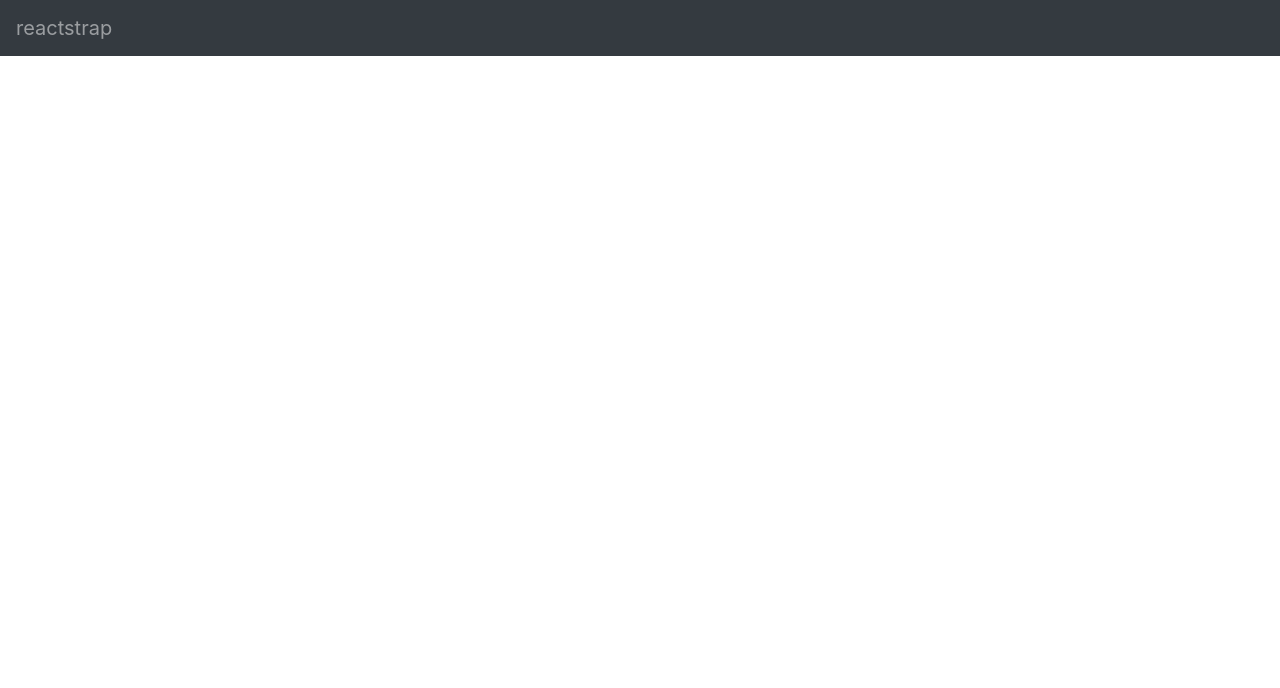
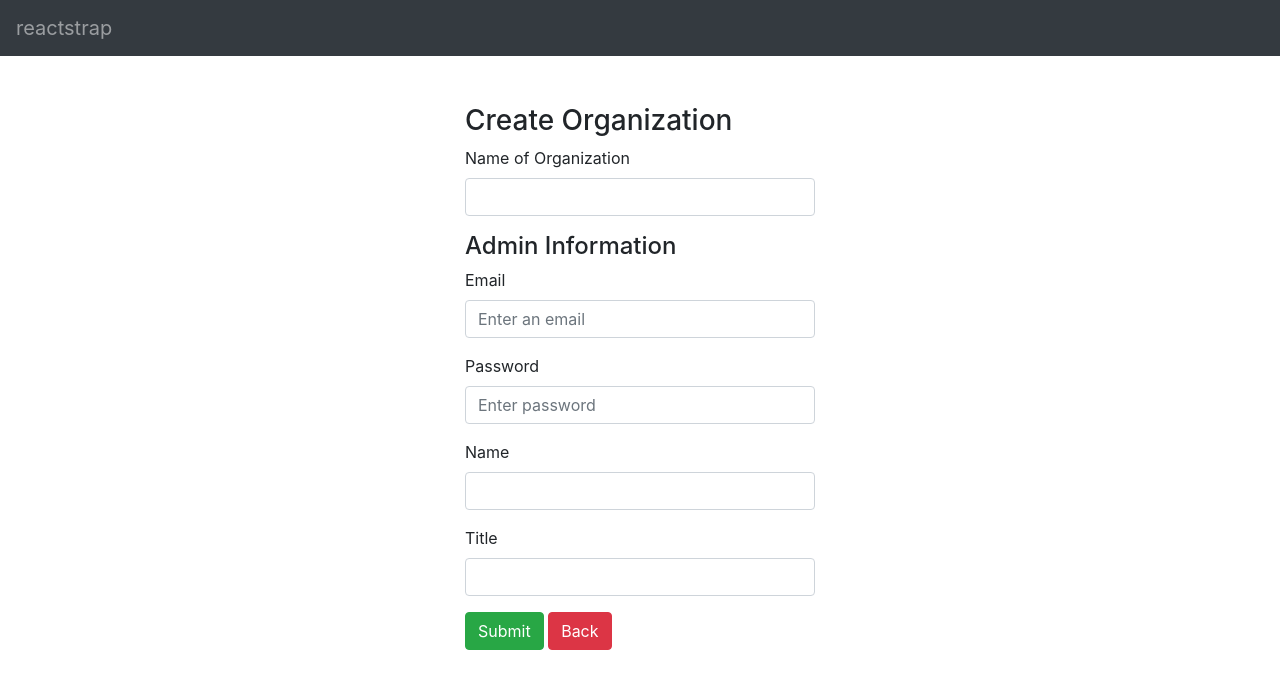
Before and after one commit to chrisshyi/Leave-Manager, a React (Create React App) app in the folder client/: page /sign-up-org in a window 1280 px wide. Shown: the top 688 px of the page. Built offline with nearby package versions, Linux system fonts and the light colour scheme.

Commit message:
Allow org creation
Closes #5. Users can now create a new organization along with an
administrator.

```diff
--- a/client/src/App.js
+++ b/client/src/App.js
@@ -69,8 +69,11 @@ const App = () => {
                         <Route exact path="/">
                             <Landing />
                         </Route>
-                        <Route exact path="/sign-up">
+                        <Route exact path="/sign-up-org">
                             <OrgForm />
+                        </Route>
+                        <Route exact path="/sign-up-personnel">
+                            <PersonnelForm />
                         </Route>
                     </Switch>
                 </Fragment>
--- a/client/src/actions/auth.js
+++ b/client/src/actions/auth.js
@@ -34,6 +34,26 @@ export const loadPersonnel = () => async dispatch => {
     }
 };
 
+
+export const signUp = (orgName, personnelName, email, password, title, history) => async dispatch => {
+    try {
+        await axios.post("/api/orgs", { orgName, personnelName, password, email, title });
+        dispatch(login(email, password));
+        history.push('/');
+    } catch (error) {
+        console.error(error);
+        if (error.hasOwnProperty("response")) {
+            console.error(error.response);
+            if (error.response.hasOwnProperty("errors")) {
+                console.error(error.response.errors);
+            }
+            if (error.response.data.hasOwnProperty("error")) {
+                dispatch(setErrMsg(error.response.data.error.msg));
+            }
+        }
+    }
+}
+
 export const login = (email, password) => async dispatch => {
     try {
         const config = {
--- a/client/src/components/auth/LoginModal.js
+++ b/client/src/components/auth/LoginModal.js
@@ -53,7 +53,7 @@ const LoginModal = props => {
                     <Button color="primary" onClick={toggle} className="mr-3">
                         {buttonLabel}
                     </Button>
-                    <Link to="/sign-up">
+                    <Link to="/sign-up-org">
                         <Button outline color="success">
                             Sign Up{" "}
                         </Button>
--- a/client/src/components/pages/admin/PersonnelAdmin.js
+++ b/client/src/components/pages/admin/PersonnelAdmin.js
@@ -27,7 +27,7 @@ const PersonnelAdmin = props => {
                     ) : (
                         <Link
                             to={{
-                                pathname: `/add-personnel`,
+                                pathname: "/add-personnel",
                                 state: {
                                     nameToEdit: "",
                                     titleToEdit: "",
--- a/client/src/components/pages/forms/OrgForm.js
+++ b/client/src/components/pages/forms/OrgForm.js
@@ -1,5 +1,4 @@
 import React, { useState } from "react";
-import PropTypes from "prop-types";
 import {
     Row,
     Col,
@@ -8,15 +7,25 @@ import {
     FormGroup,
     Label,
     Button,
-    Container
+    Container,
+    Alert
 } from "reactstrap";
-import { Link } from 'react-router-dom';
+import { useHistory } from "react-router-dom";
+import { Link } from "react-router-dom";
+import { signUp } from '../../../actions/auth';
+import { connect } from 'react-redux';
 
 const OrgForm = props => {
+    const { isAuthenticated, signUp, errors } = props;
     const [formData, setFormData] = useState({
-        orgName: ""
+        orgName: "",
+        personnelName: "",
+        password: "",
+        email: "",
+        title: ""
     });
-    const { orgName } = formData;
+    const { title, orgName, personnelName, password, email } = formData;
+    const history = useHistory();
 
     const onChange = e => {
         setFormData({
@@ -24,15 +33,27 @@ const OrgForm = props => {
             [e.target.name]: e.target.value
         });
     };
+    if (isAuthenticated) {
+        history.push('/summary');
+    }
+    const createOrg = () => {
+        signUp(orgName, personnelName, email, password, title, history);
+    };
     return (
         <Container>
             <Row className="mt-5">
                 <Col sm="4" />
                 <Col sm="4">
+                    {errors.errMsg !== "" ? (
+                        <Alert color="danger">{errors.errMsg}</Alert>
+                    ) : (
+                        ""
+                    )}
                     <h3>Create Organization</h3>
                     <Form
                         onSubmit={e => {
                             e.preventDefault();
+                            createOrg();
                         }}
                     >
                         <FormGroup>
@@ -40,14 +61,65 @@ const OrgForm = props => {
                             <Input
                                 type="text"
                                 name="orgName"
+                                required
                                 value={orgName}
                                 onChange={e => onChange(e)}
                                 id="org-name"
                             />
                         </FormGroup>
-                        <Button color="success">Next</Button>
+                        <h4>Admin Information</h4>
+                        <FormGroup>
+                            <Label for="personnel-email">Email</Label>
+                            <Input
+                                type="email"
+                                name="email"
+                                value={email}
+                                onChange={e => onChange(e)}
+                                id="personnel-email"
+                                placeholder="Enter an email"
+                                required
+                            />
+                        </FormGroup>
+                        <FormGroup>
+                            <Label for="personnel-password">Password</Label>
+                            <Input
+                                type="password"
+                                name="password"
+                                value={password}
+                                onChange={e => onChange(e)}
+                                id="personnel-password"
+                                placeholder="Enter password"
+                                minLength="6"
+                                required
+                            />
+                        </FormGroup>
+                        <FormGroup>
+                            <Label for="personnel-name">Name</Label>
+                            <Input
+                                type="text"
+                                value={personnelName}
+                                onChange={e => onChange(e)}
+                                name="personnelName"
+                                id="personnel-name"
+                                required
+                            />
+                        </FormGroup>
+                        <FormGroup>
+                            <Label for="personnel-title">Title</Label>
+                            <Input
+                                type="text"
+                                value={title}
+                                onChange={e => onChange(e)}
+                                name="title"
+                                id="personnel-title"
+                                required
+                            />
+                        </FormGroup>
+                        <Button color="success" type="submit">
+                            Submit
+                        </Button>
                         {"    "}
-                        <Link to={'/'}>
+                        <Link to={"/"}>
                             <Button color="danger">Back</Button>
                         </Link>
                     </Form>
@@ -58,6 +130,9 @@ const OrgForm = props => {
     );
 };
 
-OrgForm.propTypes = {};
+const mapStateToProps = state => ({
+    isAuthenticated: state.auth.isAuthenticated,
+    errors: state.errors
+})
 
-export default OrgForm;
+export default connect(mapStateToProps, { signUp })(OrgForm);
--- a/client/src/components/pages/forms/PersonnelForm.js
+++ b/client/src/components/pages/forms/PersonnelForm.js
@@ -11,7 +11,7 @@ import {
     Input,
     Alert
 } from "reactstrap";
-import { Link, useParams, withRouter } from "react-router-dom";
+import { Link, useParams, withRouter, Redirect } from "react-router-dom";
 import { addOrEditPersonnel } from "../../../actions/personnel";
 import { connect } from "react-redux";
 
@@ -42,6 +42,9 @@ const PersonnelForm = props => {
                   org
               }
     );
+    if (!org) {
+        return <Redirect to="/" />
+    }
     const { errors, addOrEditPersonnel } = props;
 
     const { name, role, title, email, password } = formData;
@@ -83,6 +86,7 @@ const PersonnelForm = props => {
                                 onChange={e => onChange(e)}
                                 name="name"
                                 id="personnel-name"
+                                required
                             />
                         </FormGroup>
                         {edit ? (
@@ -97,6 +101,7 @@ const PersonnelForm = props => {
                                     onChange={e => onChange(e)}
                                     id="personnel-email"
                                     placeholder="Enter an email"
+                                    required
                                 />
                             </FormGroup>
                         )}
@@ -110,6 +115,7 @@ const PersonnelForm = props => {
                                 id="personnel-password"
                                 placeholder="Enter password"
                                 minLength="6"
+                                required
                             />
                         </FormGroup>
                         <FormGroup>
@@ -120,6 +126,7 @@ const PersonnelForm = props => {
                                 onChange={e => onChange(e)}
                                 name="role"
                                 id="personnel-role"
+                                required
                             >
                                 <option disabled defaultValue value="">
                                     {" "}
@@ -139,6 +146,7 @@ const PersonnelForm = props => {
                                 type="text"
                                 name="title"
                                 id="personnel-title"
+                                required
                             />
                         </FormGroup>
                         <Button color="success" type="submit">
```
Also changed, not shown: 2 other files (tests, documents, lock files or other folders).
